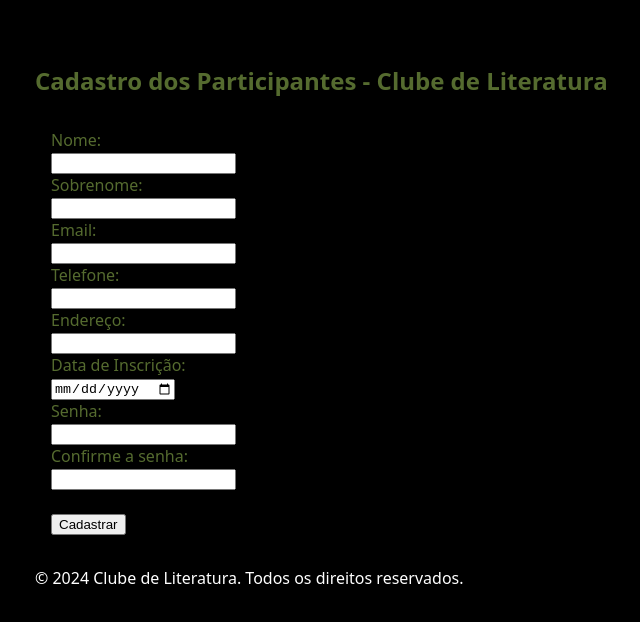
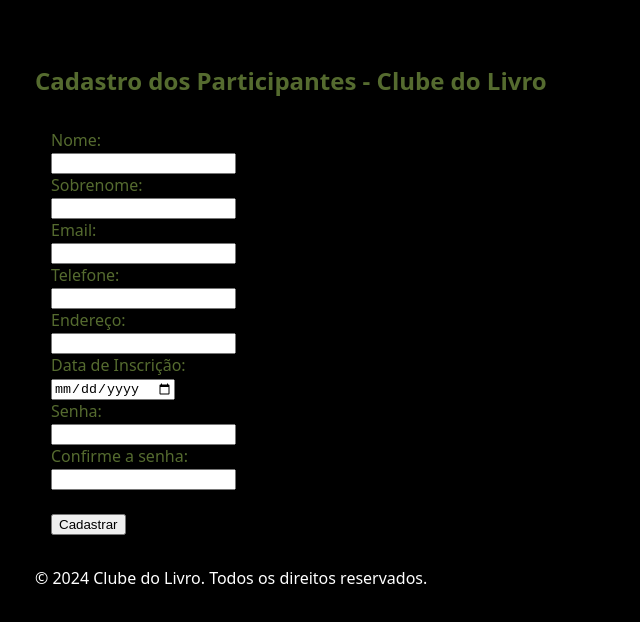
Before and after one commit to RamonaP88/stackblitz-starters-loginecadastro-clubedeliteratura-ADS1AB, a website: page cadastro.html in a window 1280 px wide. Shown: the whole page, without its empty margins (29-669 px from the left). Drawn offline with Linux system fonts and the light colour scheme.

Commit message:
Correção cadastro.html
Mudei Clube de Literatura para Clube do Livro.

```diff
--- a/cadastro.html
+++ b/cadastro.html
@@ -3,12 +3,12 @@
 <head>
     <meta charset="UTF-8">
     <meta name="viewport" content="width=device-width, initial-scale=1.0">
-    <title>Cadastro dos Participantes - Clube de Literatura</title>
+    <title>Cadastro dos Participantes - Clube do Livro</title>
     <link rel="stylesheet" href="styles.css" />
 </head>
 <body>
     <header>
-        <h1>Cadastro dos Participantes - Clube de Literatura</h1>
+        <h1>Cadastro dos Participantes - Clube do Livro</h1>
     </header>
     <main>
         <form action="cadastro_sucesso.html" method="post">
@@ -32,7 +32,7 @@
         </form>
     </main>
     <footer class="rodape">
-        <p>&copy; 2024 Clube de Literatura. Todos os direitos reservados.</p>
+        <p>&copy; 2024 Clube do Livro. Todos os direitos reservados.</p>
     </footer>
 </body>
 </html>
```
